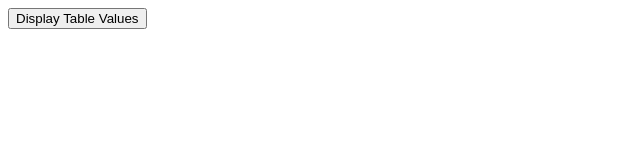
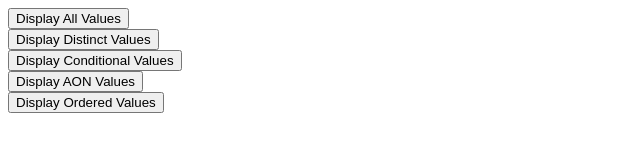
Before and after one commit to robc1024/Servlet-SQL, a plain HTML site: page index.html in a window 1280 px wide. Shown: the whole page, without its empty margins (0-640 px from the left). Drawn offline with Linux system fonts and the light colour scheme.

Commit message:
Update index.html
Added four new submit buttons for testing basic SQL statements (Distinct, Where, And/Or/Not, and Order By).

```diff
--- a/index.html
+++ b/index.html
@@ -8,7 +8,27 @@
 
 <!-- 1. Displays the table using SQL Select -->
 <form action="DisplayTable">
-	<input type="submit" value="Display Table Values">
+	<input type="submit" value="Display All Values">
+</form>
+
+<!-- 2. Displays the table using SQL Select Distinct -->
+<form action="DisplayDistinct">
+	<input type="submit" value="Display Distinct Values">
+</form>
+
+<!-- 3. Displays conditional values using SQL Where -->
+<form action="DisplayWhere">
+	<input type="submit" value="Display Conditional Values">
+</form>
+
+<!-- 4. Displays conditional AON values using SQL Where & AON -->
+<form action="DisplayAON">
+	<input type="submit" value="Display AON Values">
+</form>
+
+<!-- 5. Displays reordered values using SQL Order By -->
+<form action="DisplayOrdered">
+	<input type="submit" value="Display Ordered Values">
 </form>
 
 </body>
```
